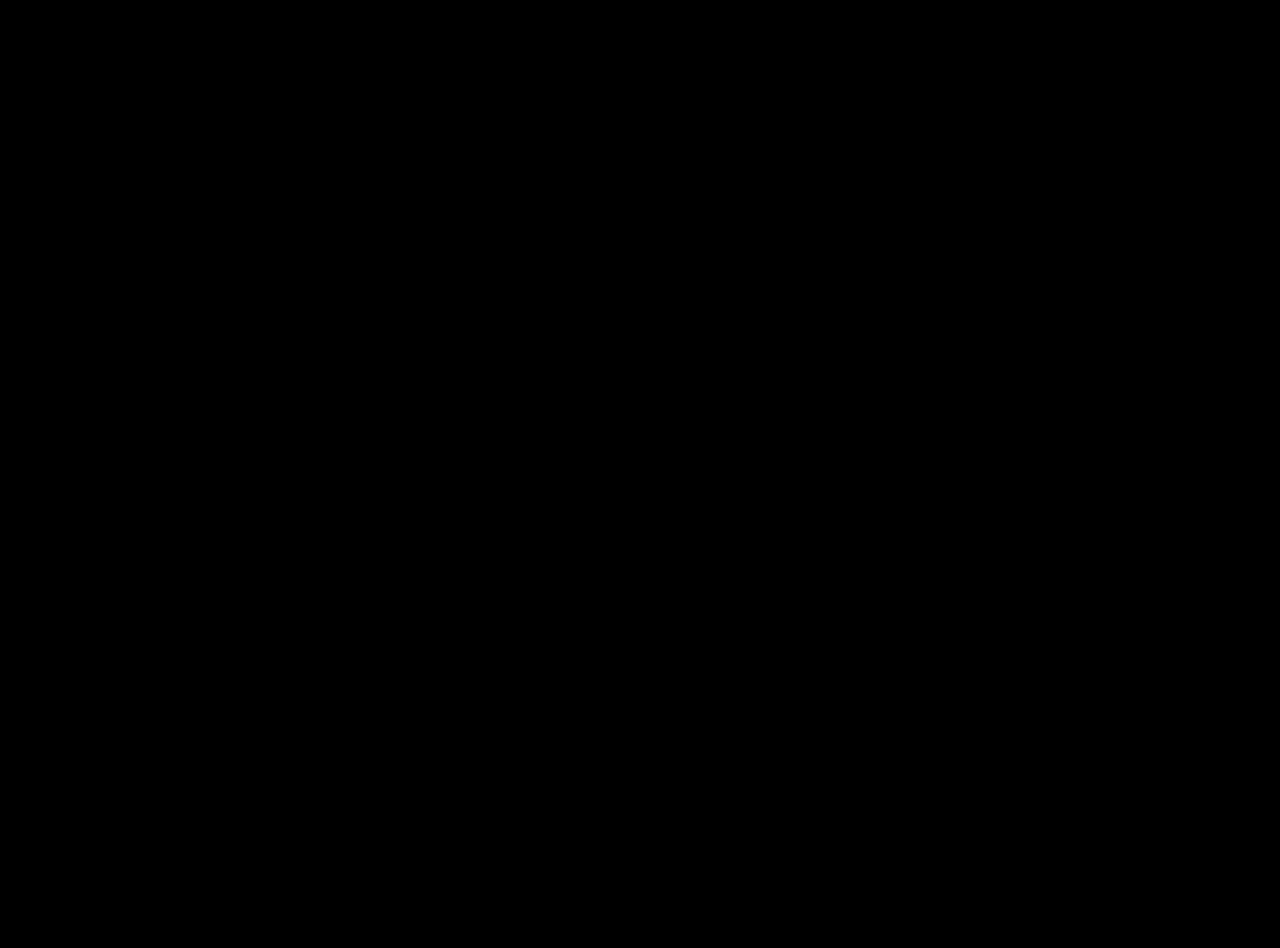
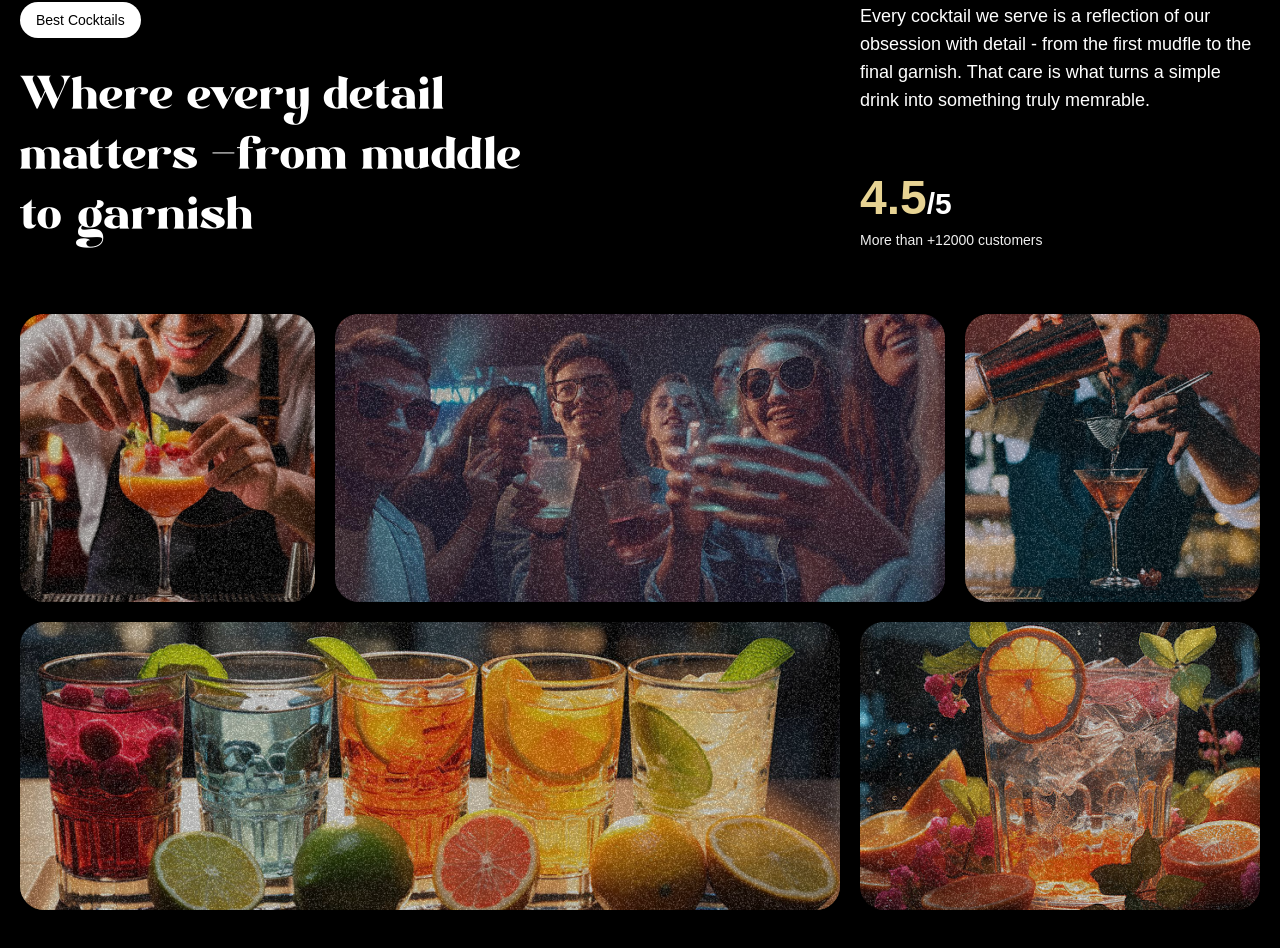
Before and after one commit to spy0008/gsap_mojito, a React (Vite) app: page / in a window 1280 px wide. Shown: the part 1710-2658 px from the top of the page. Before the commit the page ends 1600 px from the top, so only its background shows below. Built offline with nearby package versions, Linux system fonts and the light colour scheme; a web font is replaced by a local one.

Commit message:
Implement about section complete

```diff
--- a/src/App.jsx
+++ b/src/App.jsx
@@ -3,6 +3,7 @@
 import NavBar from './components/NavBar'
 import Hero from './components/Hero'
 import Cocktails from './components/Cocktails'
+import About from './components/About'
 
 gsap.registerPlugin(ScrollTrigger, SplitText)
 
@@ -12,6 +13,7 @@
       <NavBar />
       <Hero/>
       <Cocktails/>
+      <About/>
     </main>
   )
 }
--- /dev/null
+++ b/src/components/About.jsx
@@ -0,0 +1,85 @@
+import { useGSAP } from "@gsap/react"
+import gsap from "gsap"
+import { SplitText } from "gsap/all"
+
+
+const About = () => {
+    useGSAP(() => {
+        const titleSplit = SplitText.create('#about h2', {
+            type: 'words'
+        })
+
+        const scrollTimeline = gsap.timeline({
+            scrollTrigger: {
+                trigger: '#about',
+                start: 'top center'
+            }
+        })
+
+        scrollTimeline
+            .from(titleSplit.words, {
+                opacity: 0, duration: 1, yPercent: 100, ease: "expo.out", stagger: 0.02
+            })
+            .from('.top-grid div, .bottom-grid div', {
+                opacity: 0, duration: 1, ease: "power1.inOut", stagger: 0.04
+            }, "-=0.5")
+    })
+
+    return (
+        <div id='about'>
+            <div className='mb-16 md:px-0 px-5'>
+                <div className="content">
+                    <div className='md:col-span-8'>
+                        <p className="badge">Best Cocktails</p>
+                        <h2>Where every detail matters <span className='text-white'>-</span>
+                            from muddle to garnish</h2>
+                    </div>
+
+                    <div className='sub-content'>
+                        <p>
+                            Every cocktail we serve is a reflection of our obsession with detail - from the first mudfle to the final garnish. That care is what turns a simple drink into something truly memrable.
+                        </p>
+
+                        <div>
+                            <p className='md:text-3xl text-xl font-bold'>
+                                <span>4.5</span>/5
+                            </p>
+                            <p className='text-sm text-white-100'>
+                                More than +12000 customers
+                            </p>
+                        </div>
+                    </div>
+                </div>
+            </div>
+
+            <div className="top-grid">
+                <div className='md:col-span-3' >
+                    <div className="noisy" />
+                    <img src="/images/abt1.png" alt="grid-img-1" />
+                </div>
+
+                <div className='md:col-span-6' >
+                    <div className="noisy" />
+                    <img src="/images/abt2.png" alt="grid-img-2" />
+                </div>
+
+                <div className='md:col-span-3' >
+                    <div className="noisy" />
+                    <img src="/images/abt5.png" alt="grid-img-5" />
+                </div>
+            </div>
+            <div className="bottom-grid">
+                <div className='md:col-span-8' >
+                    <div className="noisy" />
+                    <img src="/images/abt3.png" alt="grid-img-3" />
+                </div>
+                <div className='md:col-span-4' >
+                    <div className="noisy" />
+                    <img src="/images/abt4.png" alt="grid-img-4" />
+                </div>
+            </div>
+        </div>
+    )
+}
+
+export default About
--- a/src/components/Hero.jsx
+++ b/src/components/Hero.jsx
@@ -96,7 +96,6 @@
                     muted
                     playsInline
                     preload="auto"
-                    autoPlay
                 />
             </div>
         </>
```
